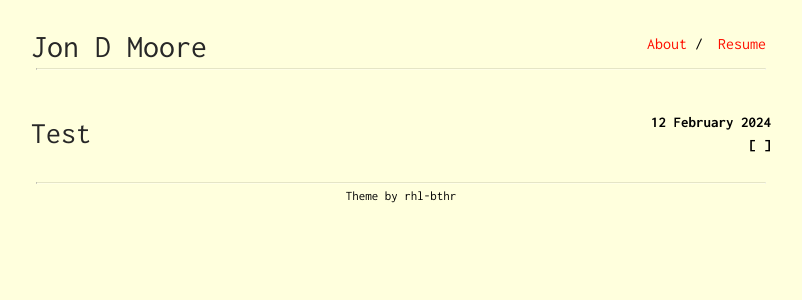
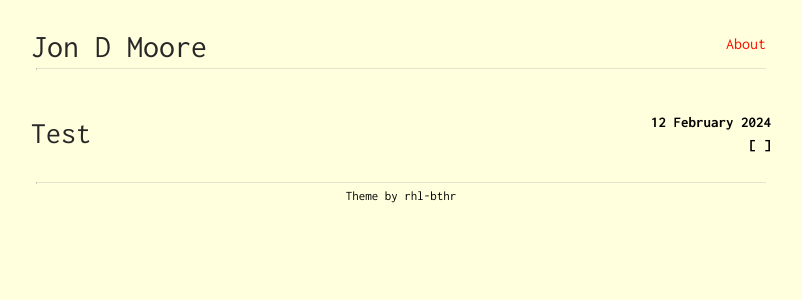
Before and after one commit to JonDMoore/jondmoore.github.io, a Jekyll site: the page built from index.html, in a window 1280 px wide. Shown: the top 300 px of the page, without its empty margins (239-1041 px from the left). Built offline with Jekyll 4.4.1, drawn with Linux system fonts in a browser that asks for light colours.

Commit message:
Update _config.yml

```diff
--- a/_config.yml
+++ b/_config.yml
@@ -20,5 +20,3 @@ sass:
 navbar:
  - name: "About"
    link: "about"
- - name: "Resume"
-   absolute-link: "https://rahulbothra.com/cv.pdf"
```
